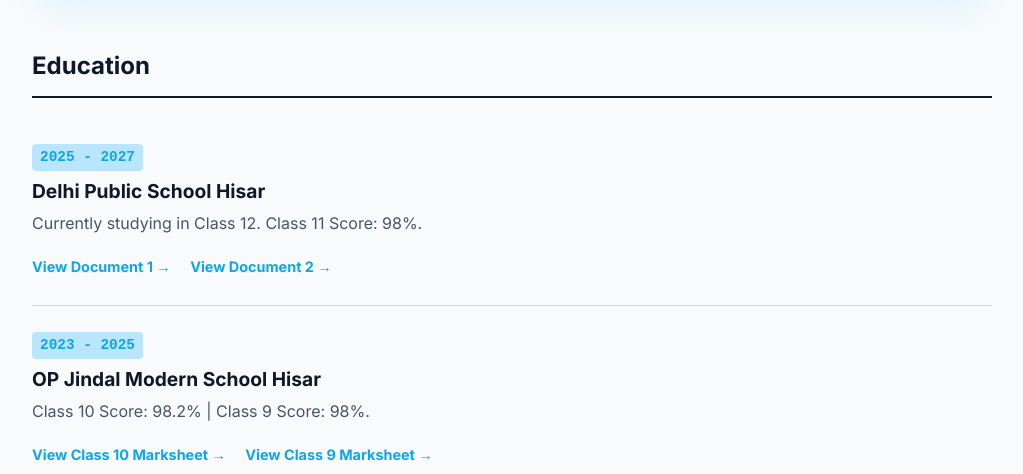
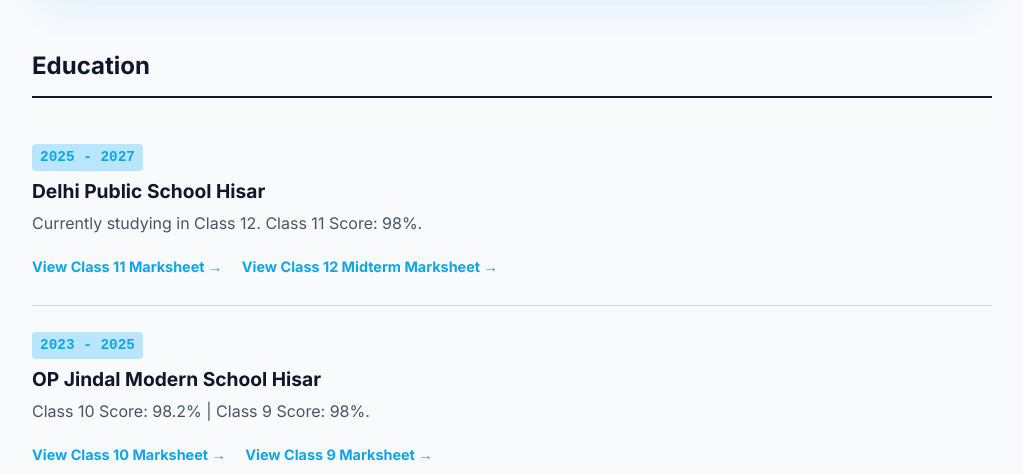
Before and after one commit to Manas343/Manas343.github.io, a plain HTML site: page academics.html in a window 1280 px wide. Shown: the part 326-800 px from the top of the page, without its empty margins (128-1151 px from the left). Drawn offline with Linux system fonts and the light colour scheme.

Commit message:
Update document links in academics.html

```diff
--- a/academics.html
+++ b/academics.html
@@ -98,8 +98,8 @@
                 <h3>Delhi Public School Hisar</h3>
                 <p>Currently studying in Class 12. Class 11 Score: 98%.</p>
                 <div style="margin-top: 10px;">
-                    <a href="https://drive.google.com/file/d/1rTgfeZBSn7bWjncOTPQOMdago0ZIQnsH/view?usp=sharing" target="_blank" class="card-link" style="margin-right: 15px;">View Document 1 &rarr;</a>
-                    <a href="https://drive.google.com/file/d/1rMBNNSBOC0f4vdZ-EEBxQM0LKa36Ve-Z/view?usp=sharing" target="_blank" class="card-link">View Document 2 &rarr;</a>
+                    <a href="https://drive.google.com/file/d/1rTgfeZBSn7bWjncOTPQOMdago0ZIQnsH/view?usp=sharing" target="_blank" class="card-link" style="margin-right: 15px;">View Class 11 Marksheet &rarr;</a>
+                    <a href="https://drive.google.com/file/d/1rMBNNSBOC0f4vdZ-EEBxQM0LKa36Ve-Z/view?usp=sharing" target="_blank" class="card-link">View Class 12 Midterm Marksheet &rarr;</a>
                 </div>
             </div>
             <div class="timeline-item">
```
